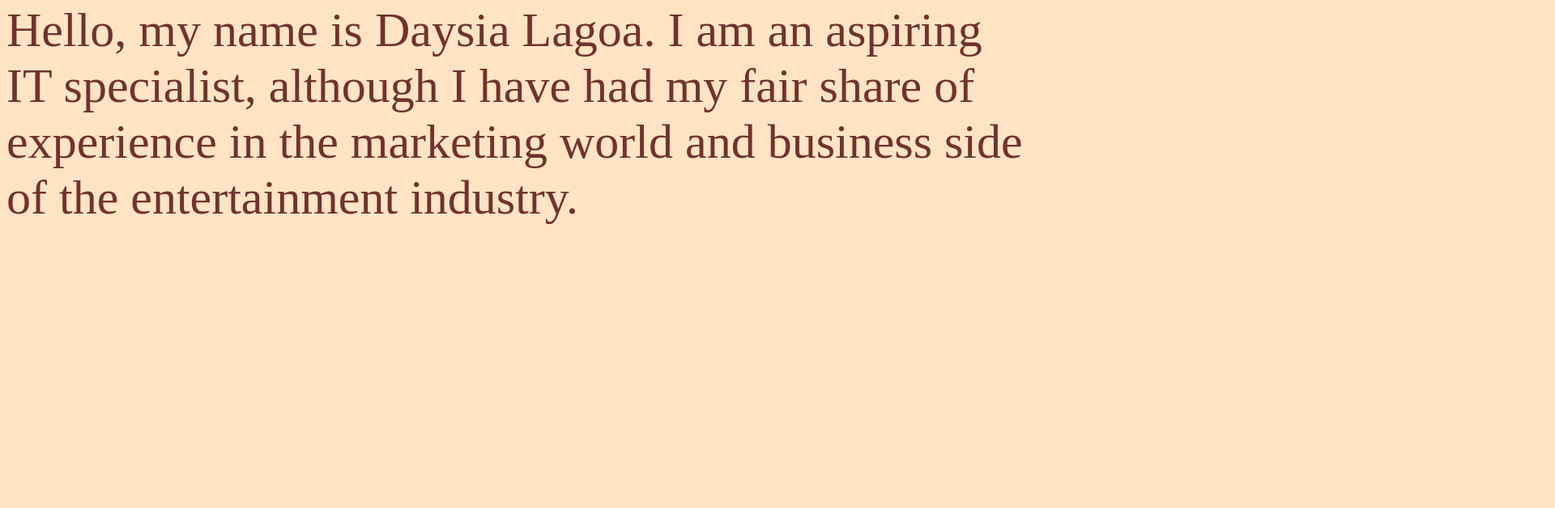
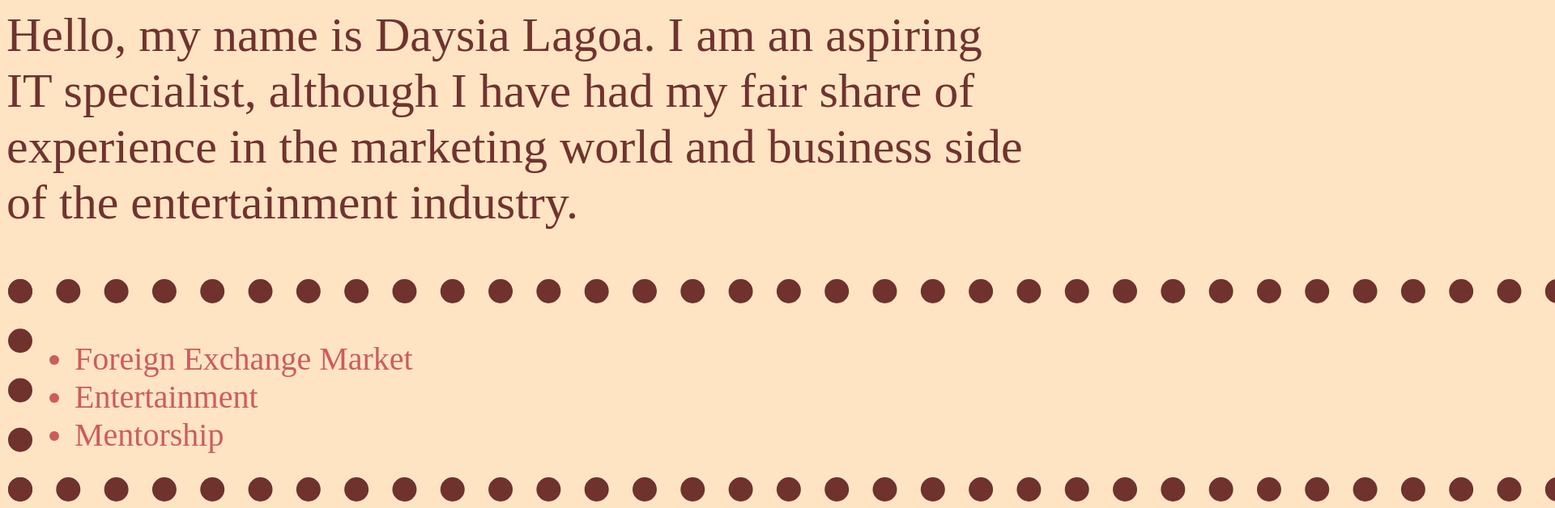
Before and after one commit to DaysiaLagoa/PersonalWebsiteProject, a plain HTML site: page index.html in a window 1280 px wide. Shown: the part 1037-1665 px from the top of the page at 81% size, 1920 px wide, since content can reach past the window. Before the commit the page ends 1376 px from the top, so only its background shows below. Drawn offline with Linux system fonts and the light colour scheme.

Commit message:
added bckgrnd color, border style and color

```diff
--- a/index.html
+++ b/index.html
@@ -10,7 +10,18 @@
 <h1>Welcome To My Page!</h1>
 <p>
 Hello, my name is Daysia Lagoa. I am an aspiring IT specialist, although I have had my fair share of experience in the marketing world and business side of the entertainment industry.
+
+
 </p>
+
+<fieldset>
+    <ul>
+        <li>Foreign Exchange Market</li>
+        <li>Entertainment</li>
+        <li>Mentorship</li>
+    </ul>
+</fieldset>
+
 
 
 </body>
--- a/style.css
+++ b/style.css
@@ -1,6 +1,8 @@
 h1 {
     color: bisque;
-    background-color: coral;
+    background-color: indianred;
+    border-style: groove;
+    border-color:  rgba(85, 18, 18, 0.845);
     font-size: 250px;
 }
 
@@ -13,4 +15,18 @@ p {
     color: rgba(85, 18, 18, 0.845);
     font-size: 60px;
 
+    }
+
+fieldset {
+width: 2200px;
+height: 200px;
+border-width: 30px;
+border-color:  rgba(85, 18, 18, 0.845);
+border-style: dotted;
+
 }
+
+ul {
+    color: indianred;
+    font-size: 40px;
+}
```
